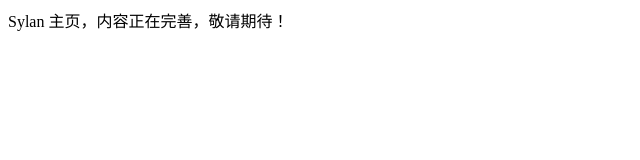
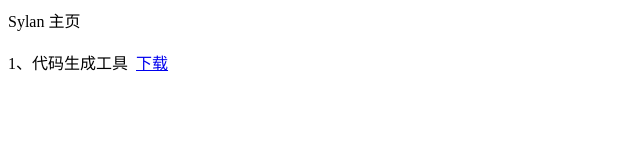
Before and after one commit to sylan-cn/sylan-cn.github.io, a plain HTML site: page index.html in a window 1280 px wide. Shown: the whole page, without its empty margins (0-640 px from the left). Drawn offline with Linux system fonts and the light colour scheme.

Commit message:
增加代码生成工具下载

```diff
--- a/index.html
+++ b/index.html
@@ -8,6 +8,7 @@
 	<title>Sylan Home</title>
  </head>
  <body>
-  Sylan 主页，内容正在完善，敬请期待！
+  Sylan 主页 <br><br>
+  1、代码生成工具&nbsp;&nbsp;<a href="https://download.csdn.net/download/zhangyuan_hb/10278007">下载</a>
  </body>
 </html>
```
